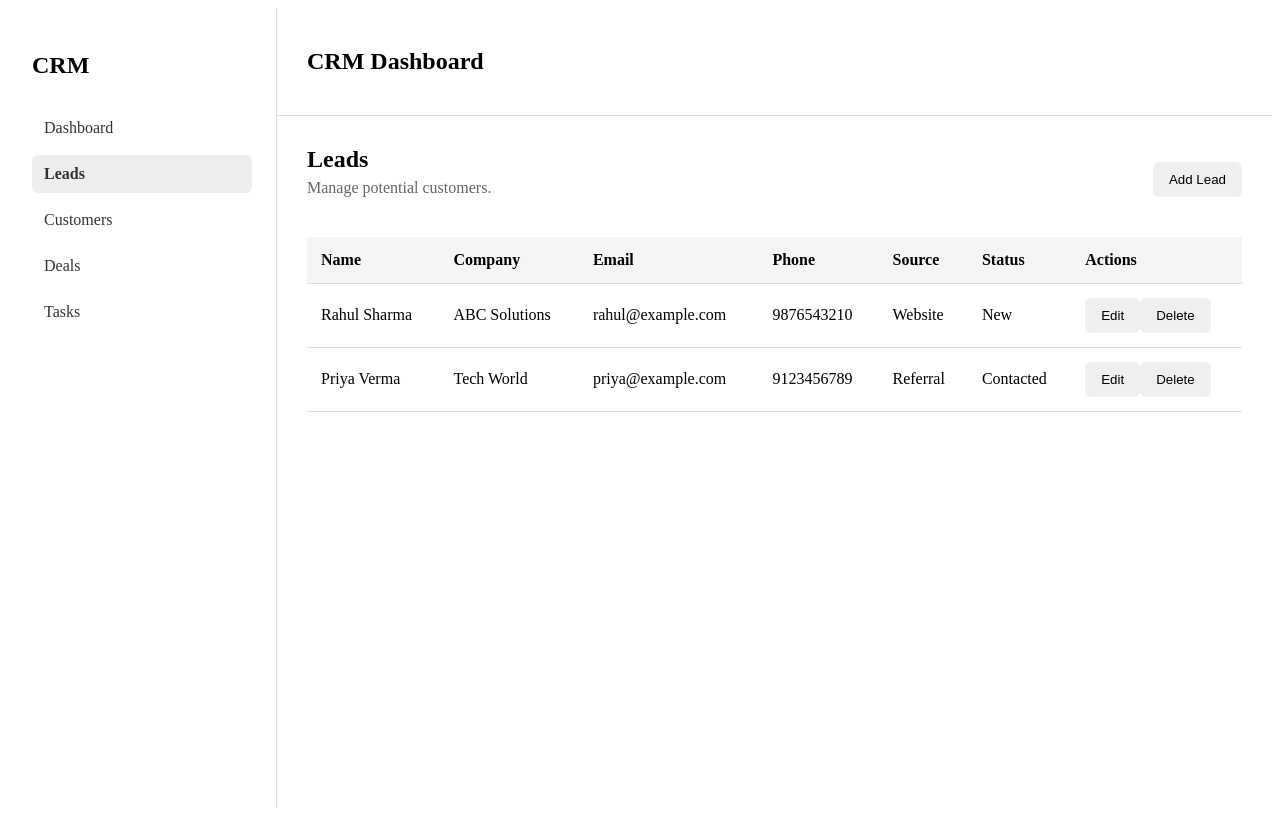
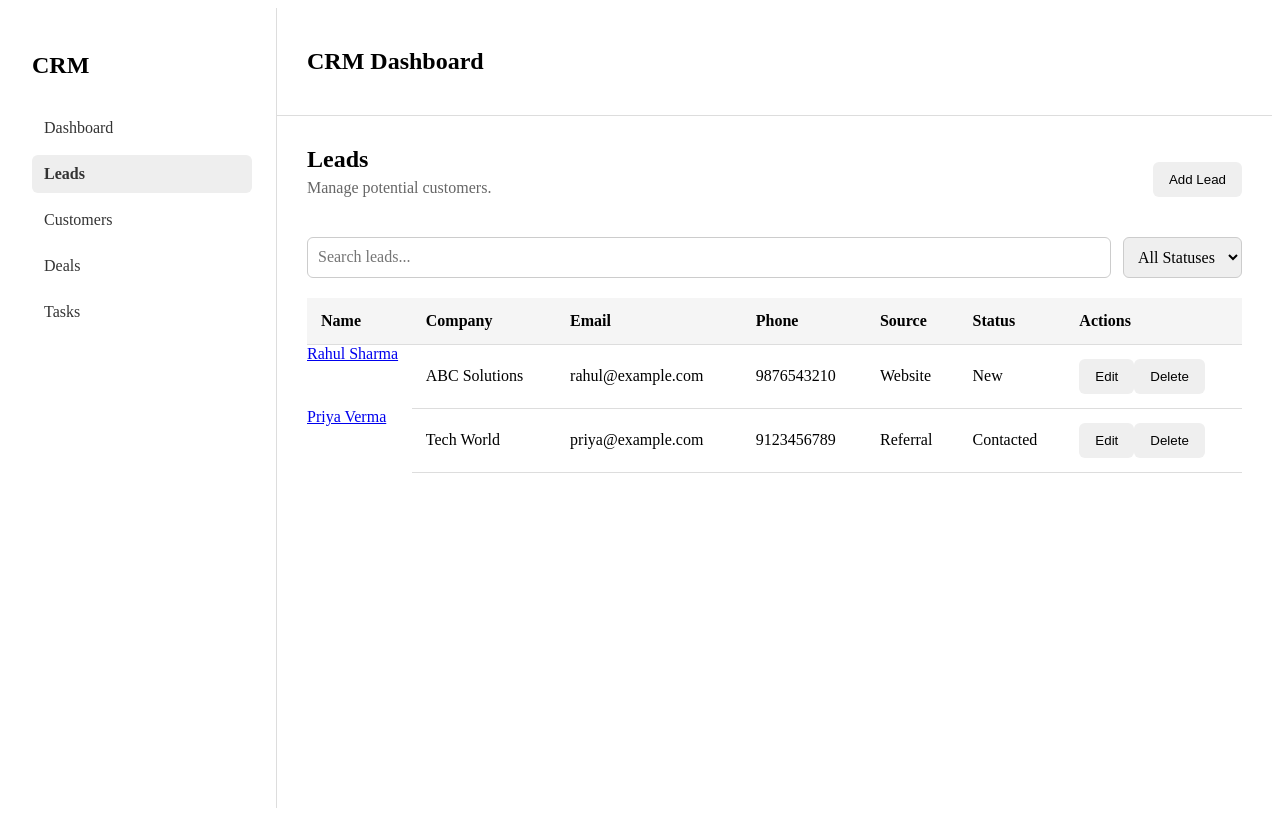
Before and after one commit to ajay020/ng-CRM, an Angular app: page /leads in a window 1280 px wide. Built offline with nearby package versions, Linux system fonts and the light colour scheme.

Commit message:
feat: Add search and filter functionality to leads page

```diff
--- a/src/app/app.routes.ts
+++ b/src/app/app.routes.ts
@@ -5,6 +5,7 @@ import { Leads } from './pages/leads/leads';
 import { Customers } from './pages/customers/customers';
 import { Deals } from './pages/deals/deals';
 import { Tasks } from './pages/tasks/tasks';
+import { LeadDetails } from './pages/leads/lead-details/lead-details';
 
 export const routes: Routes = [
   {
@@ -25,6 +26,10 @@ export const routes: Routes = [
         component: Leads,
       },
       {
+        path: 'leads/:id',
+        component: LeadDetails,
+      },
+      {
         path: 'customers',
         component: Customers,
       },
--- a/src/app/pages/leads/leads.html
+++ b/src/app/pages/leads/leads.html
@@ -78,6 +78,24 @@
   </div>
 }
 
+<!-- Search  -->
+<div class="search-container">
+  <input
+    type="search"
+    placeholder="Search leads..."
+    [value]="searchTerm()"
+    (input)="searchTerm.set($any($event.target).value)"
+  />
+
+  <select [value]="selectedStatus()" (change)="selectedStatus.set($any($event.target).value)">
+    <option value="All">All Statuses</option>
+
+    @for (status of statuses; track status) {
+      <option [value]="status">{{ status }}</option>
+    }
+  </select>
+</div>
+
 <div class="table-container">
   <table>
     <thead>
@@ -93,9 +111,12 @@
     </thead>
 
     <tbody>
-      @for (lead of leads(); track lead.id) {
+      @for (lead of filteredLeads(); track lead.id) {
         <tr>
-          <td>{{ lead.name }}</td>
+          <!-- <td>{{ lead.name }}</td> -->
+          <a [routerLink]="['/leads', lead.id]">
+            {{ lead.name }}
+          </a>
           <td>{{ lead.company }}</td>
           <td>{{ lead.email }}</td>
           <td>{{ lead.phone }}</td>
--- a/src/app/pages/leads/leads.scss
+++ b/src/app/pages/leads/leads.scss
@@ -79,3 +79,21 @@ form {
   display: flex;
   gap: 10px;
 }
+
+.search-container {
+  display: flex;
+  gap: 12px;
+  margin-bottom: 20px;
+}
+
+.search-container input,
+.search-container select {
+  padding: 10px;
+  border: 1px solid #ccc;
+  border-radius: 6px;
+  font: inherit;
+}
+
+.search-container input {
+  flex: 1;
+}
--- a/src/app/pages/leads/leads.ts
+++ b/src/app/pages/leads/leads.ts
@@ -1,11 +1,12 @@
-import { Component, inject } from '@angular/core';
+import { Component, inject, computed, signal } from '@angular/core';
 import { FormControl, FormGroup, ReactiveFormsModule, Validators } from '@angular/forms';
 import { LeadService } from '../../services/lead';
 import { LeadSource, LeadStatus, Lead } from '../../models/lead';
+import { RouterLink } from '@angular/router';
 
 @Component({
   selector: 'app-leads',
-  imports: [ReactiveFormsModule],
+  imports: [ReactiveFormsModule, RouterLink],
   templateUrl: './leads.html',
   styleUrl: './leads.scss',
 })
@@ -16,11 +17,14 @@ export class Leads {
 
   showForm = false;
 
+  searchTerm = signal('');
+
   editingLeadId: number | null = null;
 
   sources: LeadSource[] = ['Website', 'Referral', 'Social Media', 'Advertisement', 'Other'];
 
   statuses: LeadStatus[] = ['New', 'Contacted', 'Qualified', 'Lost'];
+  selectedStatus = signal<LeadStatus | 'All'>('All');
 
   leadForm = new FormGroup({
     name: new FormControl('', {
@@ -50,6 +54,23 @@ export class Leads {
     status: new FormControl<LeadStatus>('New', {
       nonNullable: true,
     }),
+  });
+
+  filteredLeads = computed(() => {
+    const search = this.searchTerm().toLowerCase().trim();
+    const status = this.selectedStatus();
+
+    return this.leads().filter((lead) => {
+      const matchesSearch =
+        lead.name.toLowerCase().includes(search) ||
+        lead.email.toLowerCase().includes(search) ||
+        lead.company.toLowerCase().includes(search) ||
+        lead.phone.includes(search);
+
+      const matchesStatus = status === 'All' || lead.status === status;
+
+      return matchesSearch && matchesStatus;
+    });
   });
 
   openForm() {
```
